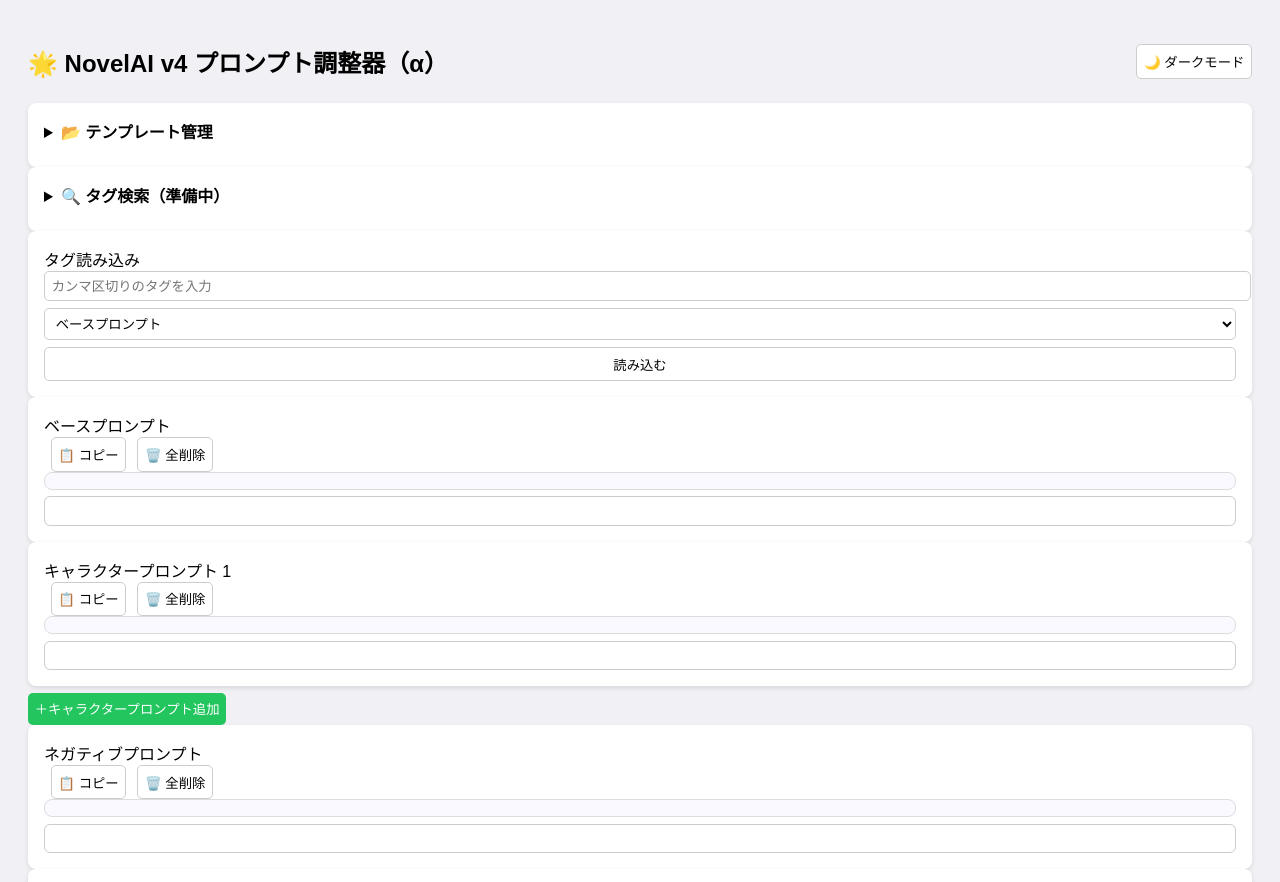
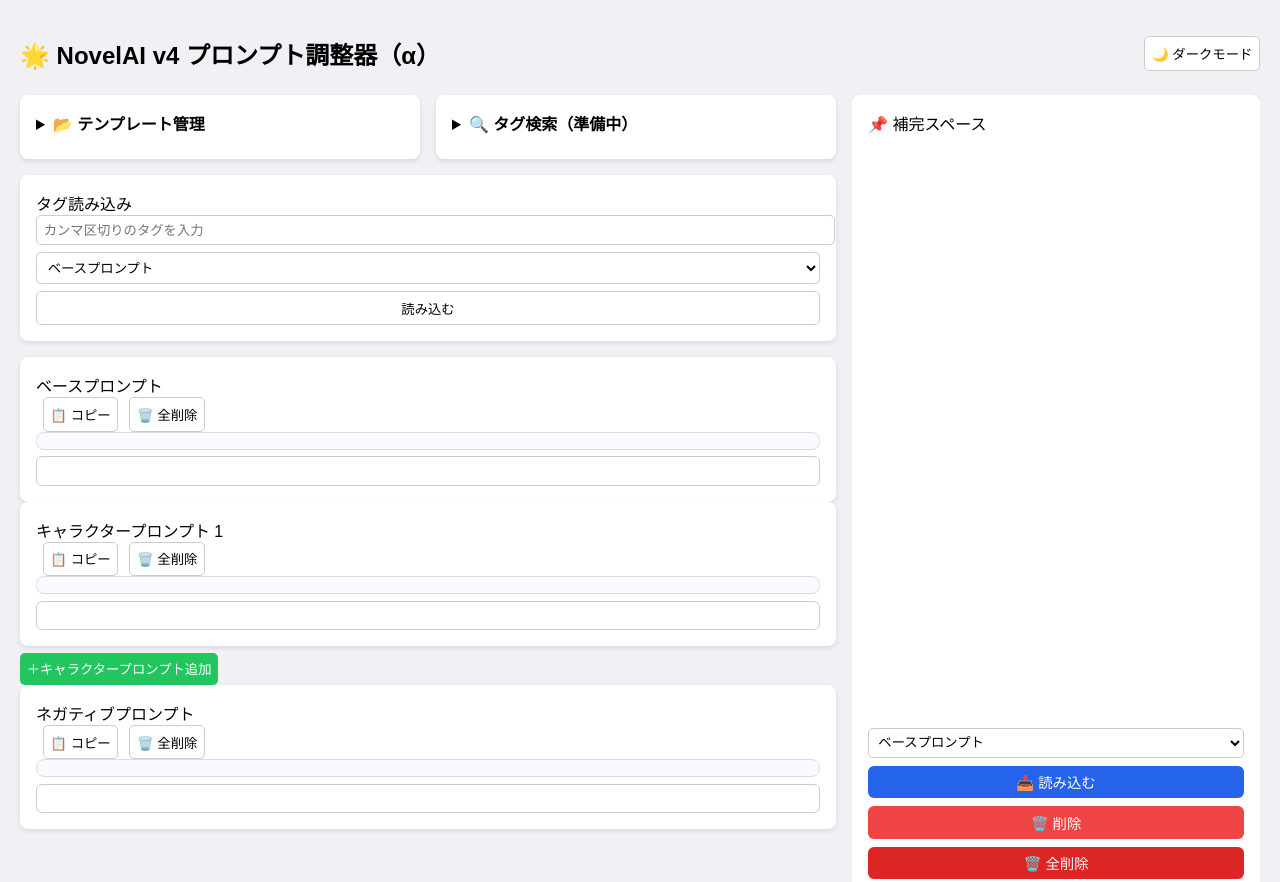
Before and after one commit to DuskVoyager/Prompt-Tuner-for-NovelAI-v4-Alpha-, a plain HTML site: page index.html in a window 1280 px wide. Shown: the top 882 px of the page. Drawn offline with nearby package versions, Linux system fonts and the light colour scheme.

Commit message:
Update styles.css

```diff
--- a/styles.css
+++ b/styles.css
@@ -8,6 +8,7 @@
   background: #f0f0f5;
   color: #000000;
   padding: 20px;
+  margin: 0;
   transition: background 0.3s, color 0.3s;
 }
 
@@ -28,18 +29,35 @@
   padding: 0.3em;
 }
 
-/* ── グリッド：3列 × 自動行 ─────────────────────────────────── */
-.grid-wrapper {
+/* ── 全体レイアウト: Flexboxで左右2カラム ───────────────────────── */
+.layout {
+  display: flex;
+  gap: 16px;
+  align-items: flex-start;
+}
+
+/* 左カラム（メインコンテンツ） */
+.main-content {
+  flex: 2;
   display: grid;
-  grid-template-columns: 1fr 1fr 1fr;
+  grid-template-columns: 1fr 1fr;
   grid-auto-rows: auto;
   gap: 16px;
-  align-items: start; /* 高さを右列に引っ張られないよう揃えを解除 */
 }
 
-/* 左2列をまたいで配置するクラス */
-.span-two-columns {
-  grid-column: 1 / 3;
+/* 左カラム 内部で 2列に跨る要素 */
+.main-content .span-two-columns {
+  grid-column: 1 / span 2;
+}
+
+/* 右カラム（サイドバー） */
+.sidebar {
+  flex: 1;
+  display: flex;
+  flex-direction: column;
+  height: 100vh;
+  max-height: 100vh;
+  overflow: hidden;
 }
 
 /* ── 各セクション共通スタイル ───────────────────────────────────────── */
@@ -49,8 +67,8 @@
   padding: 1em;
   box-shadow: 0 2px 5px rgba(0, 0, 0, 0.1);
   transition: background 0.3s, box-shadow 0.3s;
-  height: auto;       /* 高さ自動 */
-  max-height: none;   /* 固定なし */
+  height: auto;
+  max-height: none;
 }
 
 /* details をセクションとして使う場合 */
@@ -81,7 +99,6 @@
   margin-bottom: 0.5em;
 }
 
-/* テンプレート名入力欄 */
 #template-name-input {
   padding: 0.5em;
   border-radius: 5px;
@@ -119,8 +136,6 @@
 
 /* ── 補完スペース用スタイル ───────────────────────────────────────── */
 .extra-section {
-  grid-column: 3;
-  grid-row: 1 / span 3;
   display: flex;
   flex-direction: column;
   height: 100%;
```
